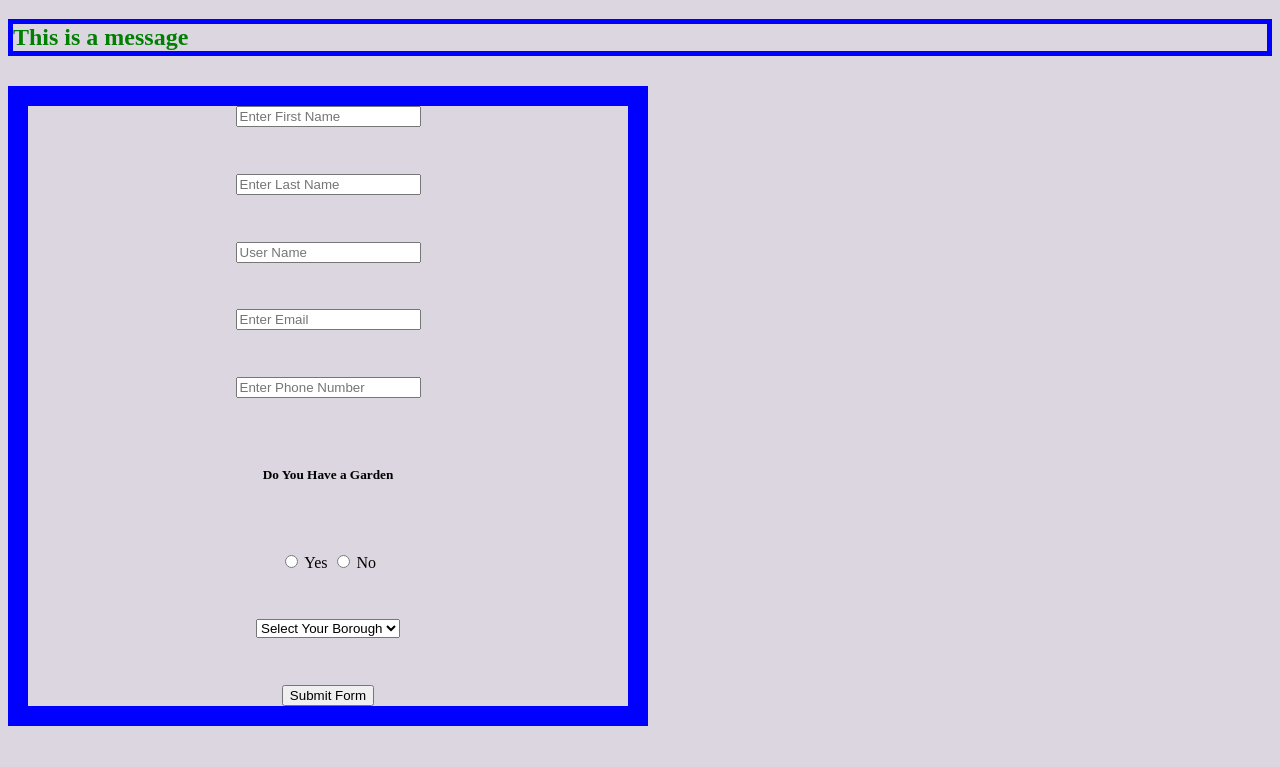
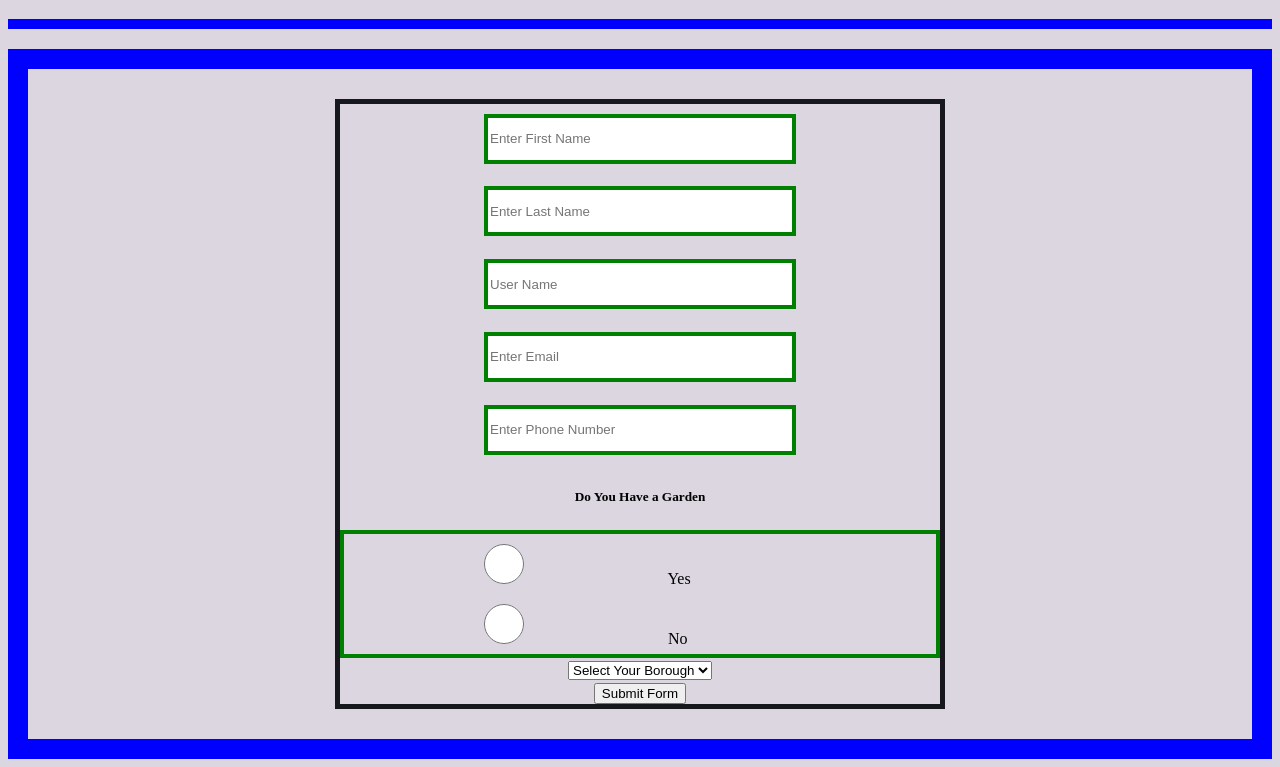
Before and after one commit to han18/SBA-Document-Object-Model, a plain HTML site: page SRC/index.html in a window 1280 px wide. Shown: the part 117-884 px from the top of the page. Before the commit the page ends 851 px from the top, so only its background shows below. Drawn offline with Linux system fonts and the light colour scheme.

Commit message:
applied CSS style to center the form

```diff
--- a/SRC/index.html
+++ b/SRC/index.html
@@ -15,7 +15,8 @@
     <!-- The End Of The Header-->
     <h1>Welcome to the Festival Garden</h1>
     <!-- The Beginning of the Form-->
-    <h2 class="message-output">This is a message</h2>
+    <h2 class="message-output"></h2>
+    <div class="container">
       <form id="form-validation">
         <!-- enter first name-->
         <input
@@ -60,9 +61,9 @@
         <!-- enter radio choice-->
         <h5>Do You Have a Garden</h5>
         <label>
-        <input type="radio" name="choice-radio" required />
+          <input class="raido1" type="radio" name="choice-radio" required />
           Yes
-        <input type="radio" name="choice-radio" required />
+          <input class="raido1" type="radio" name="choice-radio" required />
           No
         </label>
         <!--City Option Selector-->
@@ -76,5 +77,6 @@
         <!--Submit Button-->
         <button id="button-submit" type="submit">Submit Form</button>
       </form>
+    </div>
   </body>
 </html>
--- a/SRC/script.js
+++ b/SRC/script.js
@@ -27,7 +27,7 @@ for (let x = 0; x < menuLinks.length; x++) {
   aLink.innerHTML = menuLinks[x].text;
   navMenu.appendChild(aLink);
 }
-
+// =============== here is the form validation part
 // validating the form
 // const formVal = document.getElementById("form-validation");
 
@@ -37,23 +37,35 @@ for (let x = 0; x < menuLinks.length; x++) {
 // });
 
 // validating the form and clearing the input fields
-
+let output = document.querySelector(".message-output");
 const formReset = document.getElementById("form-validation");
 formReset.addEventListener("submit", (e) => {
   e.preventDefault();
   formReset.reset();
+  output.innerHTML += "The Form is submitted successfully!";
 });
 
-let output = document.querySelector(".message-output");
+//  const clickButton = document.getElementById("button-submit");
+//   //////// I stopped here... the form didn't display a message
+// clickButton.addEventListener("click", () => {
+//   clickButton.textContent = "HHHHHHHHHHHH";
+//
+//   output.textContent = "GGGGGGGGGGGGGG";
+// showing a message to the user
+// const buttonInput = document.getElementById("button-submit");
+// let output = document.querySelector(".message-output");
 
-output.addEventListener("click", () => {
-  output.style.backgroundColor = "pink";
-  output.textContent = "WE ARE SO REAL";
-});
+// output.addEventListener("click", () => {
+//   output.style.backgroundColor = "pink";
+//   output.style.color = "red";
+//   buttonInput.textContent = "WE ARE SO REAL";
+// });
 
-// const clickButton = document.getElementById('"button-submit"');
-// clickButton.addEventListener("click", () => {
-//   outputs.textContent = "HHHHHHHHHHHH";
+// const clickButton = document.getElementById("button-submit");
+// clickButton.addEventListener("submit", () => {
+//   // clickButton.textContent = "HHHHHHHHHHHH";
+//   // let output = document.querySelector(".message-output");
+//   // output.textContent = "GGGGGGGGGGGGGG";
 // });
 
 // outputs.innerHTML += "Yes Your Form has been submitted";
--- a/SRC/style.css
+++ b/SRC/style.css
@@ -1,6 +1,4 @@
-/* style sheet for the SBA COM project */
-
-flex-around {
+style sheet for the SBA COM project flex-around {
   display: flex;
   justify-content: space-around;
   align-items: center;
@@ -23,13 +21,37 @@ h2 {
   border: 5px solid blue;
 }
 
+.container {
+  border: 20px solid blue;
+  display: flex;
+  justify-content: center;
+  /* align-items: center; */
+  /* min-height: 100vh; vh stands for viewport height */
+}
+
 form {
-  border: 20px solid blue;
+  border: 5px solid rgb(23, 23, 30);
   width: 600px;
   height: 600px;
   display: flex;
   justify-content: space-between;
   align-items: center;
   flex-direction: column;
-  margin-top: 30px;
+  margin: 30px;
 }
+
+input {
+  border: 4px solid green;
+  margin: 10px;
+  height: 40px;
+  width: 300px;
+}
+
+label {
+  border: 4px solid green;
+}
+
+.raido1 {
+  color: blue;
+  border: 3px solid pink;
+}
```
Lines whose indentation alone changed are shown as unchanged.
